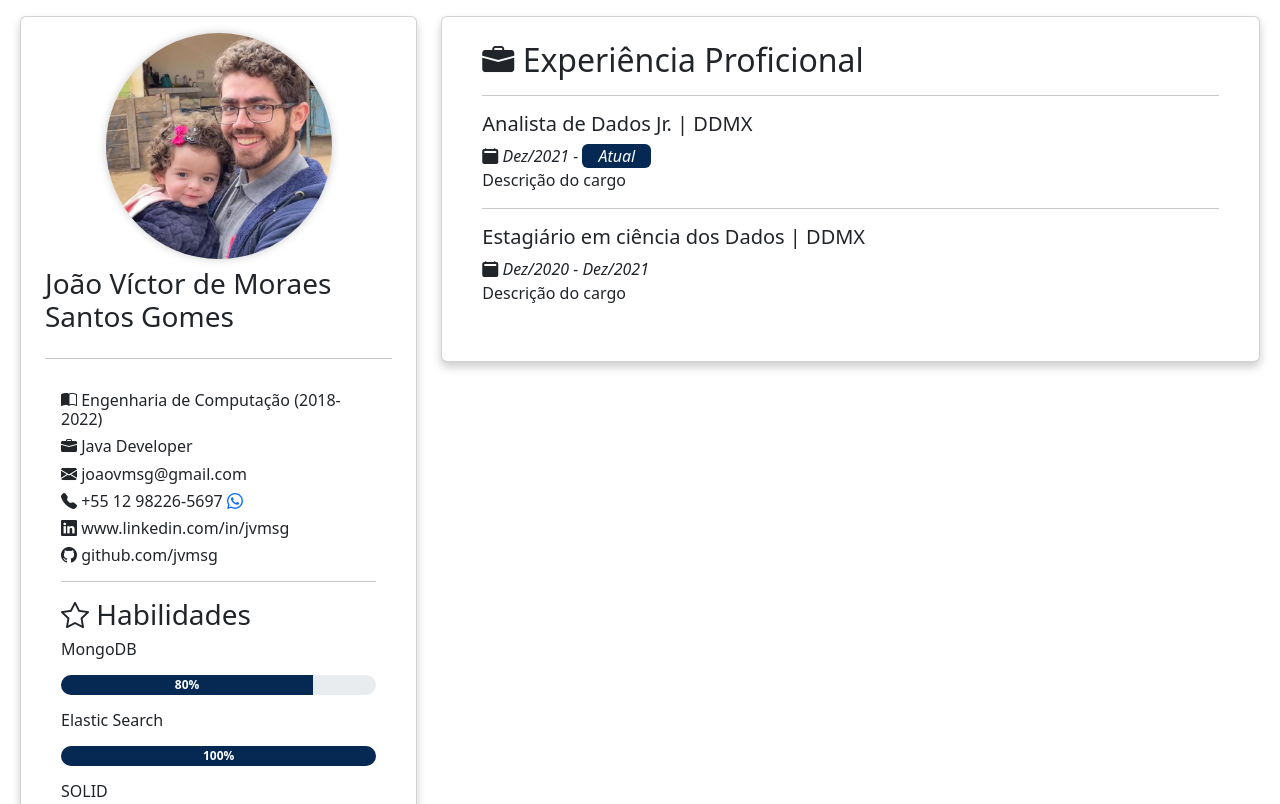
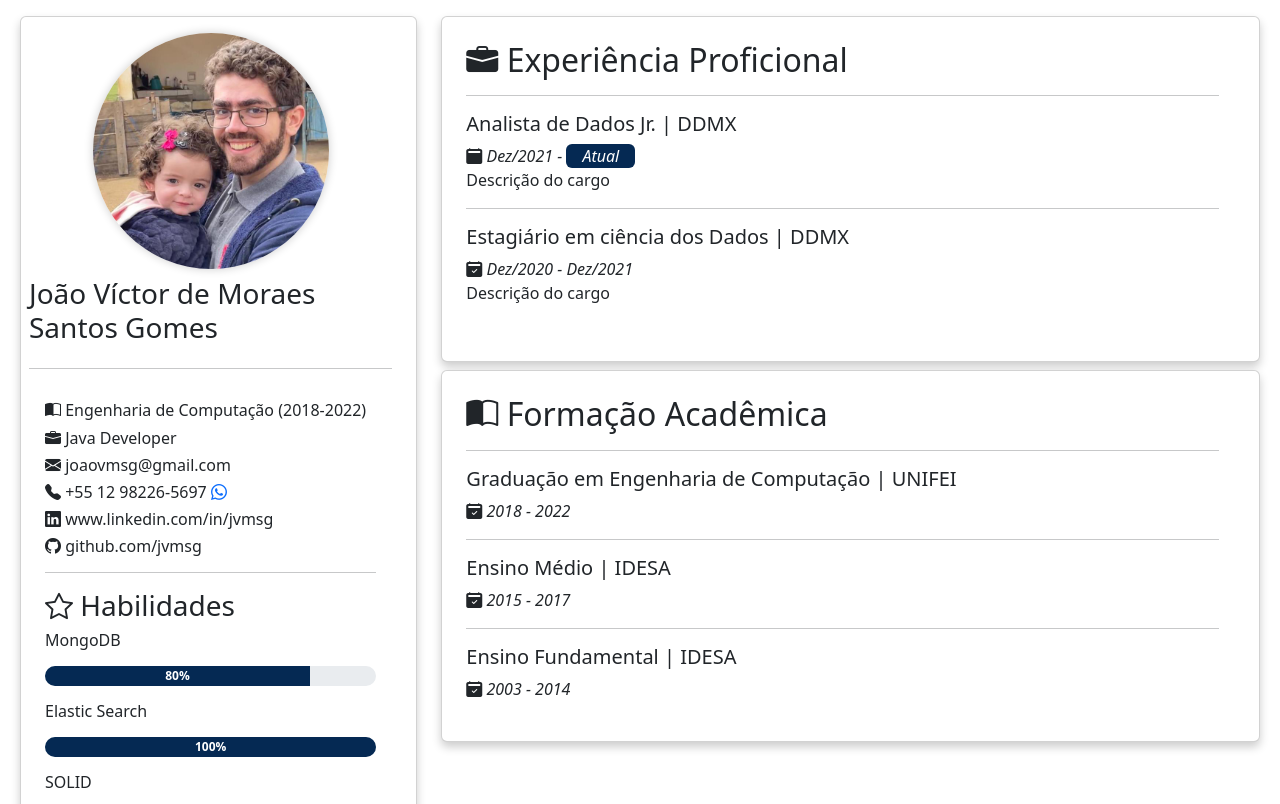
Before and after one commit to jvmsg/bootstrap-cv, a plain HTML site: page index.html in a window 1280 px wide. Shown: the top 804 px of the page. Drawn offline with nearby package versions, Linux system fonts and the light colour scheme.

Commit message:
Adição de formação acadêmica

```diff
--- a/index.html
+++ b/index.html
@@ -19,7 +19,7 @@
         box-shadow: 0 0 10px rgba(0, 0, 0, 0.2);
       }
       .card {
-        padding: 0.5em 1.5em 1.5em;
+        padding: 0.5em 1.5em 1.5em 0.5em;
         box-shadow: 0 5px 10px rgba(0, 0, 0, 0.2);
       }
       .skill {
@@ -177,12 +177,11 @@
             </div>
           </div>
         </div>
-        <div class="col-lg-8 col-12 my-2">
-          <div class="card">
+        <div class="col-lg-8 col-12">
+          <div class="card my-2">
             <div class="card-body">
               <h2>
-                <i class="bi bi-briefcase-fill mr-3"></i> Experiência
-                Proficional
+                <i class="bi bi-briefcase-fill"></i> Experiência Proficional
               </h2>
 
               <hr />
@@ -197,8 +196,29 @@
               <hr />
 
               <h5>Estagiário em ciência dos Dados | DDMX</h5>
-              <i class="bi bi-calendar2-fill"> Dez/2020 - Dez/2021</i>
+              <i class="bi bi-calendar2-check-fill"> Dez/2020 - Dez/2021</i>
               <p>Descrição do cargo</p>
+            </div>
+          </div>
+
+          <div class="card my-2">
+            <div class="card-body">
+              <h2><i class="bi bi-book-half"></i> Formação Acadêmica</h2>
+
+              <hr />
+
+              <h5>Graduação em Engenharia de Computação | UNIFEI</h5>
+              <i class="bi bi-calendar2-check-fill"> 2018 - 2022 </i>
+
+              <hr />
+
+              <h5>Ensino Médio | IDESA</h5>
+              <i class="bi bi-calendar2-check-fill"> 2015 - 2017</i>
+
+              <hr />
+
+              <h5>Ensino Fundamental | IDESA</h5>
+              <i class="bi bi-calendar2-check-fill"> 2003 - 2014</i>
             </div>
           </div>
         </div>
```
